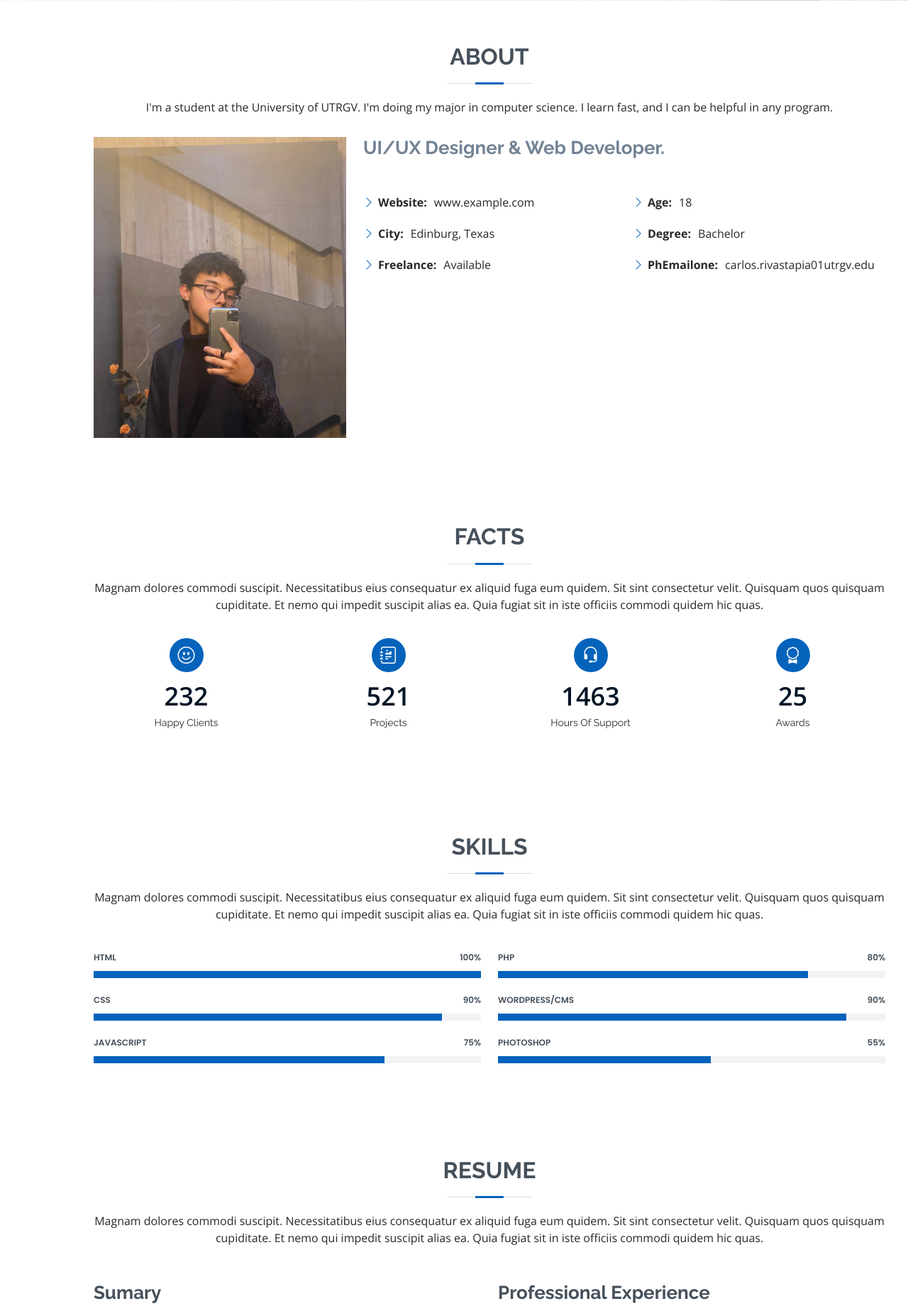
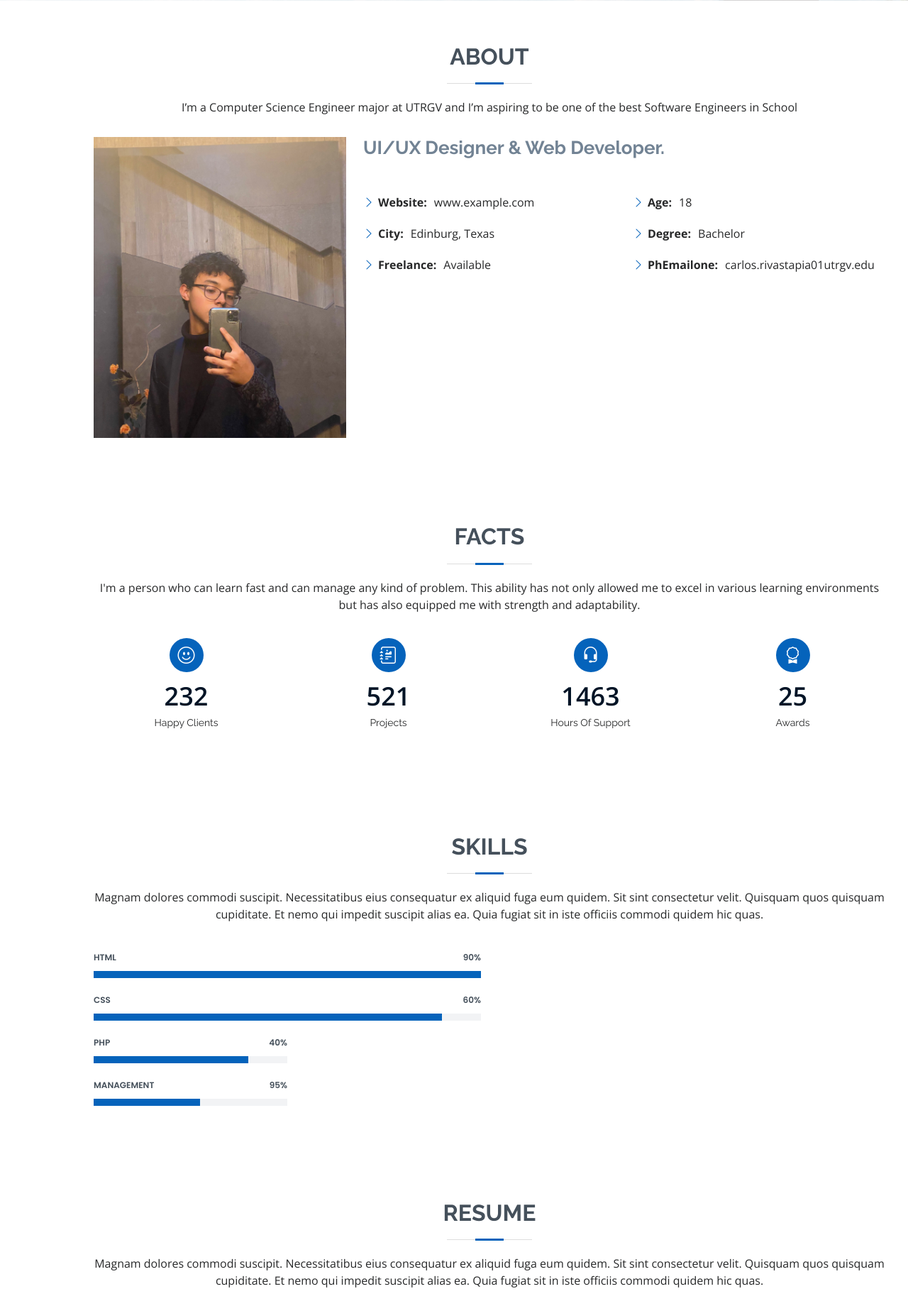
Before and after one commit to Carlos141205/-1101-final-project-, a Flask app: page / in a window 1280 px wide. Shown: the part 799-2639 px from the top of the page at 71% size. Run offline with Flask 3, Linux system fonts and the light colour scheme; some libraries are stand-ins or nearby versions.

Commit message:
modified:   templates/index.html

```diff
--- a/templates/index.html
+++ b/templates/index.html
@@ -80,7 +80,7 @@
 
         <div class="section-title">
           <h2>About</h2>
-          <p>I'm a student at the University of UTRGV. I'm doing my major in computer science. I learn fast, and I can be helpful in any program.</p>
+          <p>I’m a Computer Science Engineer major at UTRGV and I’m aspiring to be one of the best Software Engineers in School</p>
         </div>
 
         <div class="row">
@@ -124,7 +124,7 @@
 
         <div class="section-title">
           <h2>Facts</h2>
-          <p>Magnam dolores commodi suscipit. Necessitatibus eius consequatur ex aliquid fuga eum quidem. Sit sint consectetur velit. Quisquam quos quisquam cupiditate. Et nemo qui impedit suscipit alias ea. Quia fugiat sit in iste officiis commodi quidem hic quas.</p>
+          <p>I'm a person who can learn fast and can manage any kind of problem. This ability has not only allowed me to excel in various learning environments but has also equipped me with strength and adaptability.</p>
         </div>
 
         <div class="row">
@@ -180,46 +180,30 @@
           <div class="col-lg-6">
 
             <div class="progress">
-              <span class="skill">HTML <i class="val">100%</i></span>
+              <span class="skill">HTML <i class="val">90%</i></span>
               <div class="progress-bar-wrap">
                 <div class="progress-bar" role="progressbar" aria-valuenow="100" aria-valuemin="0" aria-valuemax="100"></div>
               </div>
             </div>
 
             <div class="progress">
-              <span class="skill">CSS <i class="val">90%</i></span>
+              <span class="skill">CSS <i class="val">60%</i></span>
               <div class="progress-bar-wrap">
                 <div class="progress-bar" role="progressbar" aria-valuenow="90" aria-valuemin="0" aria-valuemax="100"></div>
               </div>
             </div>
 
-            <div class="progress">
-              <span class="skill">JavaScript <i class="val">75%</i></span>
-              <div class="progress-bar-wrap">
-                <div class="progress-bar" role="progressbar" aria-valuenow="75" aria-valuemin="0" aria-valuemax="100"></div>
-              </div>
-            </div>
-
-          </div>
-
           <div class="col-lg-6">
 
             <div class="progress">
-              <span class="skill">PHP <i class="val">80%</i></span>
+              <span class="skill">PHP <i class="val">40%</i></span>
               <div class="progress-bar-wrap">
                 <div class="progress-bar" role="progressbar" aria-valuenow="80" aria-valuemin="0" aria-valuemax="100"></div>
               </div>
             </div>
 
             <div class="progress">
-              <span class="skill">WordPress/CMS <i class="val">90%</i></span>
-              <div class="progress-bar-wrap">
-                <div class="progress-bar" role="progressbar" aria-valuenow="90" aria-valuemin="0" aria-valuemax="100"></div>
-              </div>
-            </div>
-
-            <div class="progress">
-              <span class="skill">Photoshop <i class="val">55%</i></span>
+              <span class="skill">Management <i class="val">95%</i></span>
               <div class="progress-bar-wrap">
                 <div class="progress-bar" role="progressbar" aria-valuenow="55" aria-valuemin="0" aria-valuemax="100"></div>
               </div>
```
